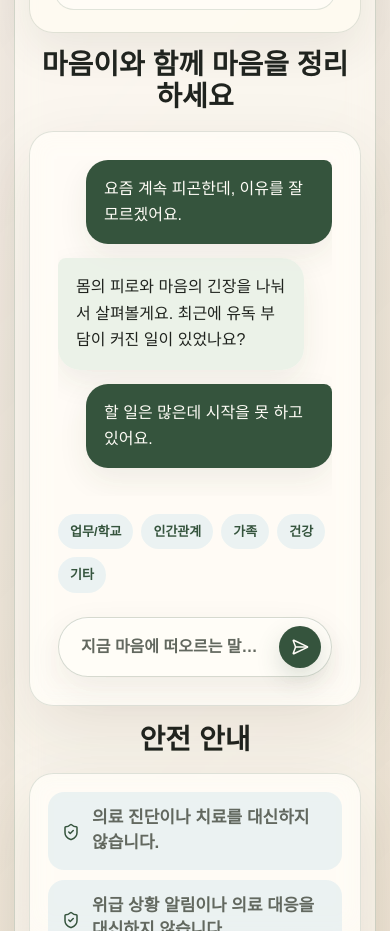
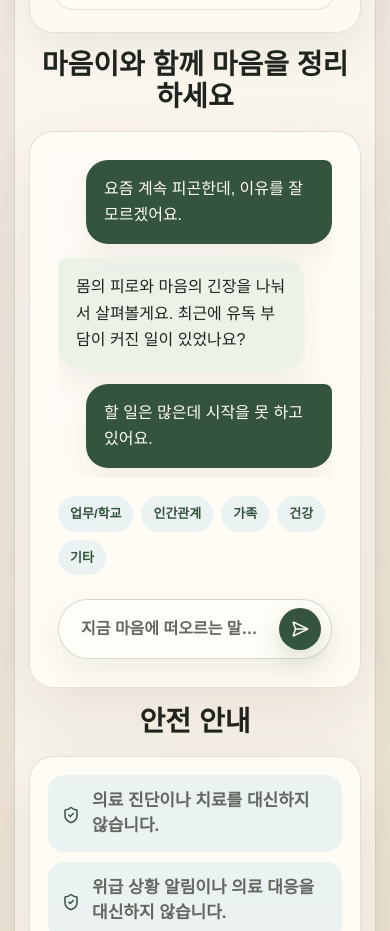
Before and after one commit to passionryu/myMentalCare, a Next.js app in the folder apps/web/: page /service in a window 390 px wide. Shown: the part 1480-2411 px from the top of the page. Built offline with nearby package versions, Linux system fonts and the light colour scheme.

Commit message:
[서비스 소개 페이지 리디자인] : 대화 예시 하단 간격 개선

```diff
--- a/apps/web/app/globals.css
+++ b/apps/web/app/globals.css
@@ -835,6 +835,8 @@ h3 {
 
 .example-card {
   display: grid;
+  grid-template-rows: auto auto auto;
+  align-content: start;
   gap: 14px;
   border-radius: 28px;
   padding: 28px;
@@ -970,8 +972,9 @@ h3 {
   display: grid;
   align-content: start;
   gap: 14px;
-  min-height: 258px;
+  min-height: 0;
   overflow: hidden;
+  padding-bottom: 10px;
 }
 
 .example-bubble-window .preview-bubble {
@@ -3336,10 +3339,6 @@ h3 {
     max-width: calc(100% - 28px);
   }
 
-  .example-bubble-window {
-    min-height: 336px;
-  }
-
   .theme-options {
     grid-template-columns: 1fr;
   }
```
